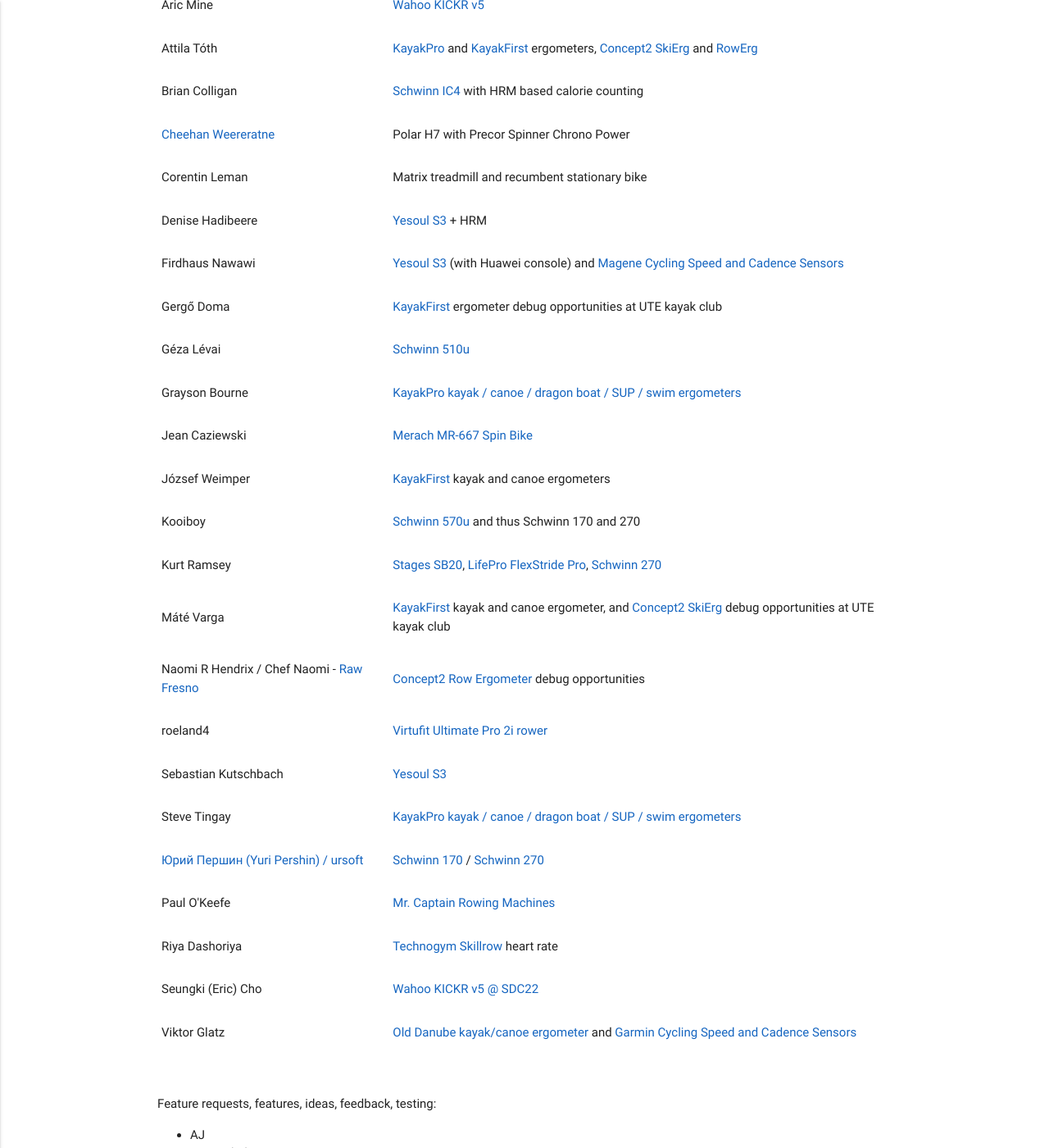
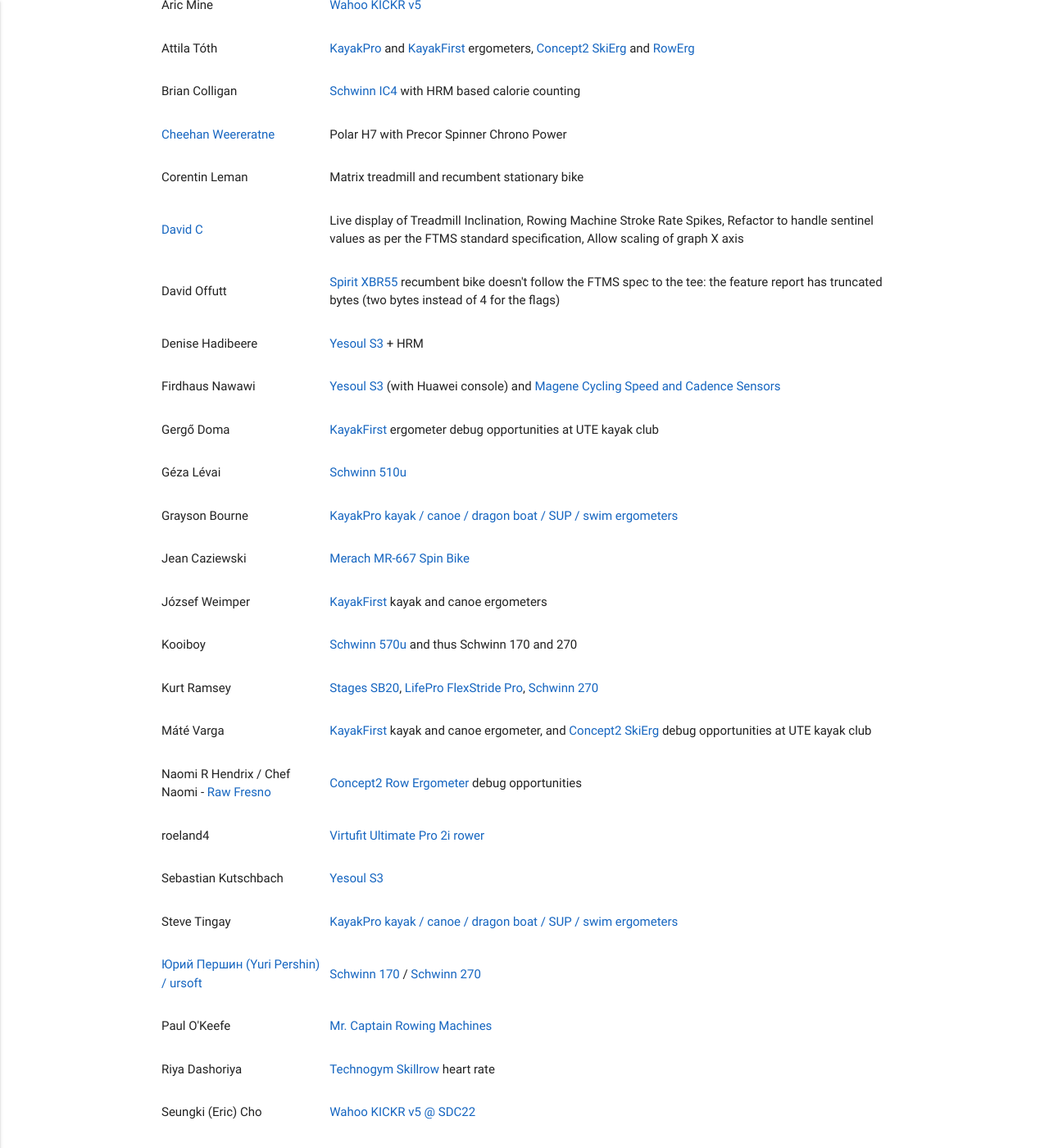
Before and after one commit to TrackMyIndoorWorkout/TrackMyIndoorWorkout.github.io, a Jekyll site: the page built from attributions.md, in a window 1280 px wide and 1400 px high, scrolled down 352 px. Shown: the whole window at 82% size. Built offline with Jekyll 4.4.1, drawn with Linux system fonts in a browser that asks for light colours; some of the changed text lies outside the part shown.

Commit message:
Adding some contributions, attributions, and support

```diff
--- a/_config.yml
+++ b/_config.yml
@@ -62,6 +62,8 @@ concept2_rowerg_url: https://www.concept2.com/indoor-rowers/concept2-rowerg
 concept2_skierg_url: https://www.concept2.com/skierg/concept2-skierg
 concept2_bikeerg_url: https://www.concept2.com/bikeerg/concept2-bikeerg
 kayak_first_url: https://kayakfirst.com/en/paddle-machine-ergometer-simulator-pricing-table-shipping-cost-gb
+cardiostrong_ib50_url: https://www.cardiostrong.com/cardiostrong-incline-exercise-bike-ib50-cst-ib50
+spirit_xbr55_url: https://www.spiritfitness.com/residential/xbr55
 
 exclude:
   - "LICENSE"
--- a/attributions.md
+++ b/attributions.md
@@ -46,6 +46,14 @@ permalink: /attributions/
         <tr>
           <td>Corentin Leman</td>
           <td>Matrix treadmill and recumbent stationary bike</td>
+        </tr>
+        <tr>
+          <td><a href="https://github.com/DXCanas">David C</a></td>
+          <td>Live display of Treadmill Inclination, Rowing Machine Stroke Rate Spikes, Refactor to handle sentinel values as per the FTMS standard specification, Allow scaling of graph X axis</td>
+        </tr>
+        <tr>
+          <td>David Offutt</td>
+          <td><a href="{{ site.spirit_xbr55_url }}">Spirit XBR55</a> recumbent bike doesn't follow the FTMS spec to the tee: the feature report has truncated bytes (two bytes instead of 4 for the flags)</td>
         </tr>
         <tr>
           <td>Denise Hadibeere</td>
@@ -133,6 +141,10 @@ permalink: /attributions/
           </td>
         </tr>
         <tr>
+          <td>Thomas Hendorfer</td>
+          <td><a href="{{ site.cardiostrong_ib50_url }}">Cardiostrong IB50 indoor bike</a></td>
+        </tr>
+        <tr>
           <td>Viktor Glatz</td>
           <td>
             <a href="{{ site.old_danube_url }}">Old Danube kayak/canoe ergometer</a> and
```
Also changed, not shown: other parts of attributions.md (+3 -0 lines), index.md (+3 -0 lines).
